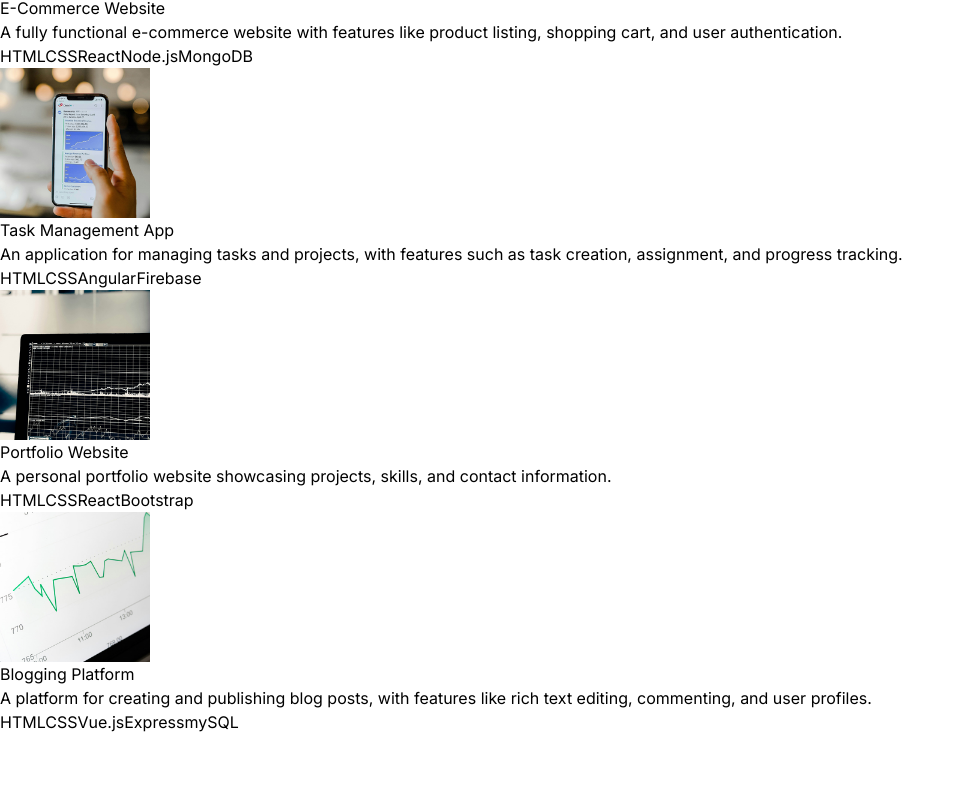
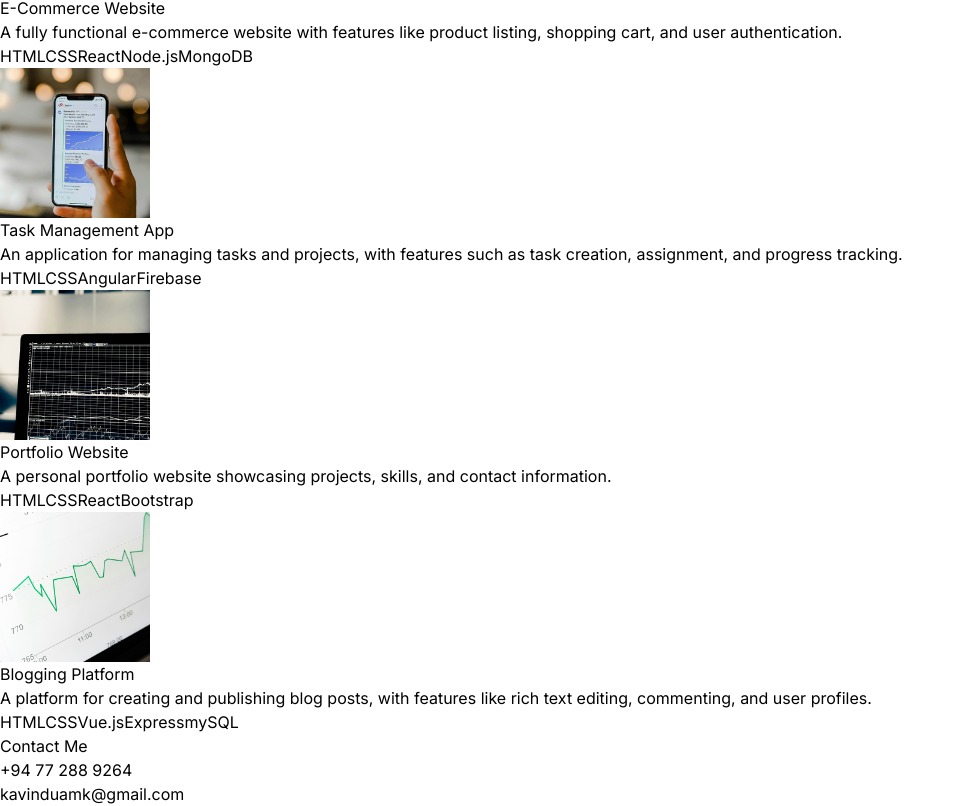
Before and after one commit to KChathuranga/kavindu-chathuranga, a React (Vite) app: page / in a window 1280 px wide. Shown: the part 2184-2990 px from the top of the page, without its empty margins (0-965 px from the left). Before the commit the page ends 2918 px from the top, so only its background shows below. Built offline with nearby package versions, Linux system fonts and the light colour scheme.

Commit message:
Contact section

```diff
--- a/src/App.jsx
+++ b/src/App.jsx
@@ -1,4 +1,5 @@
 import About from "./components/About";
+import Contact from "./components/Contact";
 import Experience from "./components/Experience";
 import Hero from "./components/Hero";
 import Navbar from "./components/Navbar";
@@ -30,6 +31,7 @@
         <Technologies />
         <Experience />
         <Projects />
+        <Contact />
       </div>
     </div>
   )
--- /dev/null
+++ b/src/components/Contact.jsx
@@ -0,0 +1,15 @@
+import { CONTACT } from "../constants"
+
+const Contact = () => {
+  return (
+    <div className="border-b border-neutral-900 pb-20">
+      <h2 className="my-10 text-center text-4xl">Contact Me</h2>
+      <div className="text-center tracking-tighter">
+        <p className="my-4">{CONTACT.phoneNo}</p>
+        <a href="#" className="border-b ">{CONTACT.email}</a>
+      </div>
+    </div>
+  )
+}
+
+export default Contact
```
